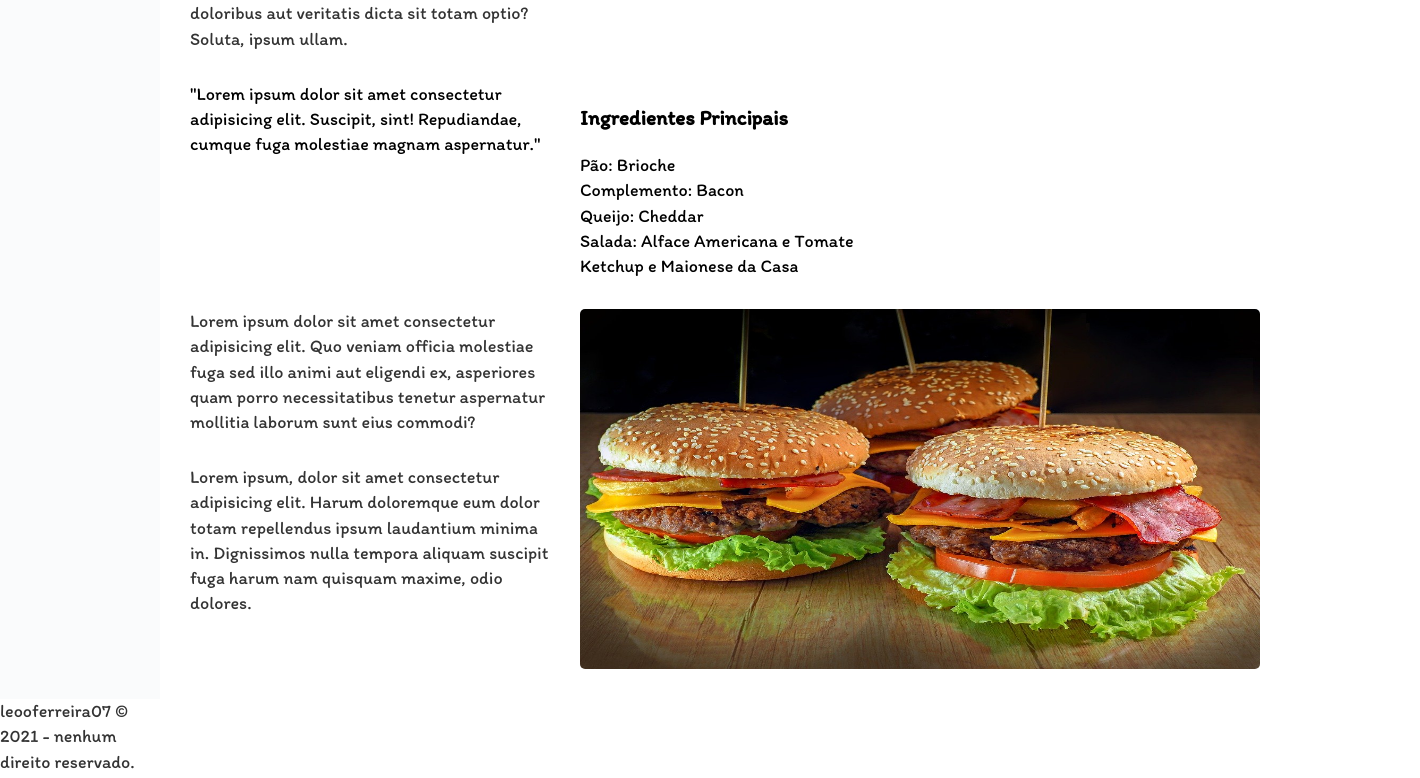
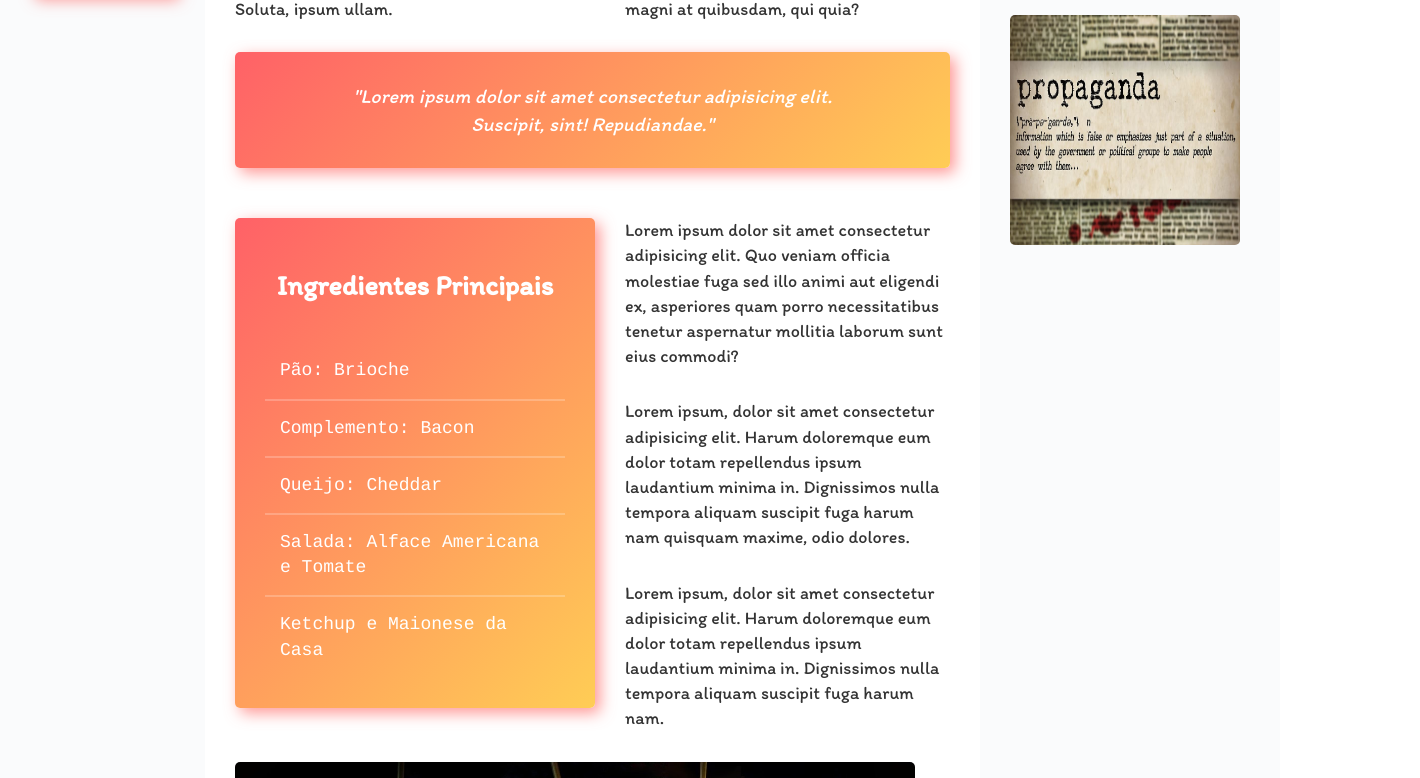
Before and after one commit to leooferreira/projeto-burger, a plain HTML site: page index.html in a window 1280 px wide. Shown: the part 903-1681 px from the top of the page, 1420 px wide, since content can reach past the window. Drawn offline with Linux system fonts and the light colour scheme.

Commit message:
estilizacao do site completa

```diff
--- a/index.html
+++ b/index.html
@@ -52,7 +52,9 @@
             <img class="lanche-2" src="img/lanche2.jpg" alt="">
             <p>Lorem ipsum dolor, sit amet consectetur adipisicing elit. Officia cum natus praesentium minima consequatur veniam perspiciatis laboriosam, recusandae voluptatem impedit, doloribus aut veritatis dicta sit totam optio? Soluta, ipsum ullam.</p>
             <p>Lorem ipsum dolor sit amet consectetur adipisicing elit. Hic sit tempora necessitatibus, nulla vero officia molestiae iure earum, dolore porro quibusdam ab repudiandae? Aspernatur a magni at quibusdam, qui quia?</p>
-            <blockquote class="frase-efeito">"Lorem ipsum dolor sit amet consectetur adipisicing elit. Suscipit, sint! Repudiandae, cumque fuga molestiae magnam aspernatur."</blockquote>
+            <blockquote class="frase-efeito coluna-int">
+              <p>"Lorem ipsum dolor sit amet consectetur adipisicing elit. Suscipit, sint! Repudiandae."</p>
+            </blockquote>
             <ul class="ingredientes">
                 <h3>Ingredientes Principais</h3>
                 <li>Pão: Brioche</li>
@@ -64,19 +66,22 @@
             <div class="informacoes">
                 <p>Lorem ipsum dolor sit amet consectetur adipisicing elit. Quo veniam officia molestiae fuga sed illo animi aut eligendi ex, asperiores quam porro necessitatibus tenetur aspernatur mollitia laborum sunt eius commodi?</p>
                 <p>Lorem ipsum, dolor sit amet consectetur adipisicing elit. Harum doloremque eum dolor totam repellendus ipsum laudantium minima in. Dignissimos nulla tempora aliquam suscipit fuga harum nam quisquam maxime, odio dolores.</p>
+                <p>Lorem ipsum, dolor sit amet consectetur adipisicing elit. Harum doloremque eum dolor totam repellendus ipsum laudantium minima in. Dignissimos nulla tempora aliquam suscipit fuga harum nam.</p>
             </div>
 
-            <img class="lanche-3" src="img/lanche3.jpg" alt="">
+            <img class="lanche-3 coluna-int" src="img/lanche3.jpg" alt="">
 
         </main>
 
       <aside class="anuncios">
           <div class="anuncio-item"><img src="img/anuncio1.png" alt=""></div>
           <div class="anuncio-item"><img src="img/anuncio2.jpg" alt=""></div>
+          <div class="anuncio-item"><img src="img/anuncio1.png" alt=""></div>
+          <div class="anuncio-item"><img src="img/anuncio2.jpg" alt=""></div>
       </aside>
 
       <footer class="footer">
-        <p>leooferreira07 © 2021 - nenhum direito reservado.</p>
+        <p>Desenvolvido por Leonardo Ferreira<br>  site:https://www.github.com/leooferreira - © 2021 - nenhum direito reservado.</p>
       </footer>
     </div>
 
--- a/style.css
+++ b/style.css
@@ -135,7 +135,7 @@ p {
 }
 
 .coluna-int {
-    max-width: 730px;
+    max-width: 900px;
     padding: 30px auto;
     grid-column: 1 / -1;
     color: rgba(0, 0, 0, .8);
@@ -210,8 +210,72 @@ span.numero {
 }
 
 .descricao {
-    font-size: 15px;
+    font-size: 13px;
     color: #ff1f27;
-    max-width: 300px;
+    width: 300px;
+
 
 }
+
+.frase-efeito, .ingredientes {
+    align-self: start;
+    padding: 30px;
+    border-radius: 5px;
+    box-shadow: 5px 5px 15px 0px rgba(255, 105, 102, 0.692);
+    background: linear-gradient(135deg, #FF6167, #FFCD55);
+    margin-bottom: 20px;
+}
+
+.frase-efeito p {
+    font-size: 20px;
+    font-style: italic;
+    text-align: center;
+    max-width: 500px;
+    margin: 0 auto;
+    color: white;
+}
+
+.ingredientes h3 {
+    color: white;
+    text-align: center;
+    font-size: 28px;
+    position: relative;
+    top: -10px;
+}
+
+.ingredientes li {
+    color: white;
+    font-family: Courier, monospace;
+    font-size: 18px;
+    padding: 15px;
+}
+
+.ingredientes li + li {
+    border-top: 2px solid rgba(255, 255, 255, 0.219);
+}
+
+.anuncios {
+    grid-area: anuncios;
+    background: #fafbfc;
+    display: grid;
+    align-content: start;
+    padding: 30px;
+    gap: 30px;
+    grid-template-columns: repeat(auto-fit, minmax(250px, 1fr));
+}
+
+.anuncio-item img {
+    width: 230px;
+    height: 230px;
+}
+
+.footer {
+    grid-area: footer;
+    background: linear-gradient(135deg, #FF6167, #FFCD55);
+}
+
+.footer p {
+    color: white;
+    text-align: center;
+    padding: 40px;
+}
```
